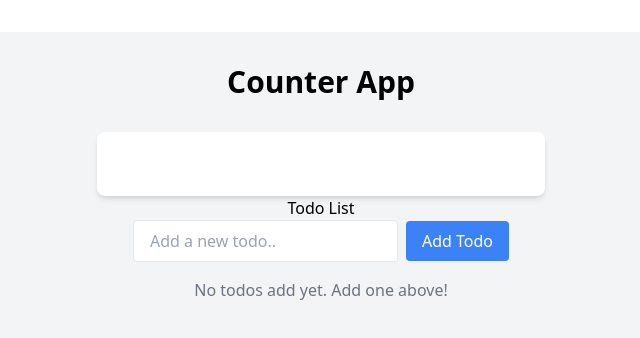
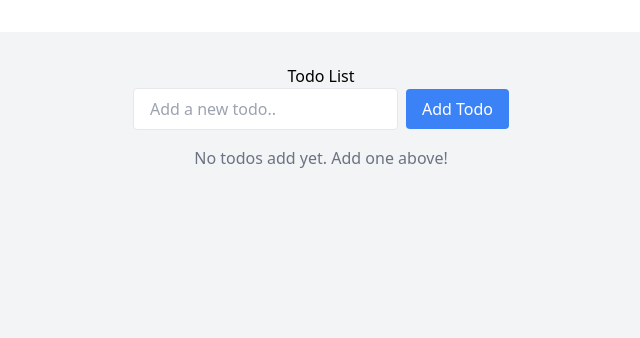
Before and after one commit to Khairul-Imran/react-practice, a React (Vite) app in the folder todolist-app/: page / in a window 1280 px wide. Shown: the top 338 px of the page, without its empty margins (319-959 px from the left). Built offline with nearby package versions, Linux system fonts and the light colour scheme.

Commit message:
Added localStorage saving for todos.

```diff
--- a/todolist-app/src/App.tsx
+++ b/todolist-app/src/App.tsx
@@ -1,4 +1,4 @@
-import { useState } from "react";
+import { useEffect, useState } from "react";
 import "./App.css";
 import TodoForm from "./components/TodoForm";
 import TodoHeader from "./components/TodoHeader";
@@ -6,8 +6,13 @@ import TodoList from "./components/TodoList";
 import { Todo } from "./types/todo";
 
 function App() {
+
     // State lives in the parent
-    const [todos, setTodos] = useState<Todo[]>([]);
+    // Initialise state from localStorage or default to empty array
+    const [todos, setTodos] = useState<Todo[]>(() => {
+      const savedTodos = localStorage.getItem('todos');
+      return savedTodos ? JSON.parse(savedTodos) : [];
+    });
 
     // Callback function defined in parent
     const addTodo = (text: string) => {
@@ -21,30 +26,34 @@ function App() {
         ]);
     };
 
-    // To revise these concepts to better understand.
+    // TODO: To revise these concepts to better understand.
     // Functions/common methods
     const toggleTodo = (id: number) => {
-      setTodos(todos.map(todo => todo.id === id ? { ...todo, completed: !todo.completed } : todo));
+        setTodos(
+            todos.map((todo) =>
+                todo.id === id ? { ...todo, completed: !todo.completed } : todo
+            )
+        );
     };
 
     const deleteTodo = (id: number) => {
-      setTodos(todos.filter(todo => todo.id !== id));
+        setTodos(todos.filter((todo) => todo.id !== id));
     };
+
+    // To save todos in localStorage whenever todolist changes
+    useEffect(() => {
+      localStorage.setItem('todos', JSON.stringify(todos));
+    }, [todos]);
 
     return (
         <div className="min-h-screen bg-gray-100 py-8">
-            <div className="container mx-auto px-4">
-                <h1 className="text-3xl font-bold text-center mb-8">
-                    Counter App
-                </h1>
-                <div className="max-w-md mx-auto bg-white p-8 rounded-lg shadow-md"></div>
-                <TodoHeader></TodoHeader>
-                <TodoForm onAddTodo={addTodo}></TodoForm>
-                <TodoList
-                  todos={todos}
-                  onToggleTodo={toggleTodo}
-                  onDeleteTodo={deleteTodo}></TodoList>
-            </div>
+            <TodoHeader></TodoHeader>
+            <TodoForm onAddTodo={addTodo}></TodoForm>
+            <TodoList
+                todos={todos}
+                onToggleTodo={toggleTodo}
+                onDeleteTodo={deleteTodo}
+            ></TodoList>
         </div>
     );
 }
```
